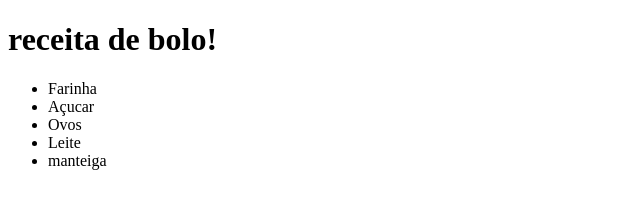
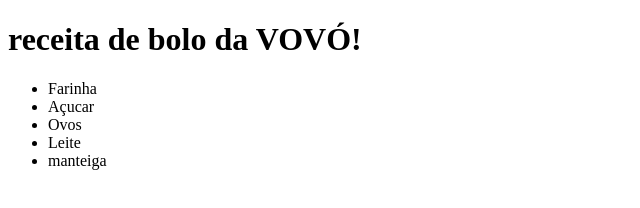
Before and after one commit to andersonovaes1983-afk/Anderson-1983, a plain HTML site: page Index.html in a window 1280 px wide. Shown: the whole page, without its empty margins (0-640 px from the left). Drawn offline with Linux system fonts and the light colour scheme.

Commit message:
Update Index.html

```diff
--- a/Index.html
+++ b/Index.html
@@ -6,7 +6,7 @@
     <title>Document</title>
 </head>
 <body>
-    <h1>receita de bolo!</h1>
+    <h1>receita de bolo da VOVÓ!</h1>
     <p></p>
     <ul>
         <li>Farinha</li>
```
